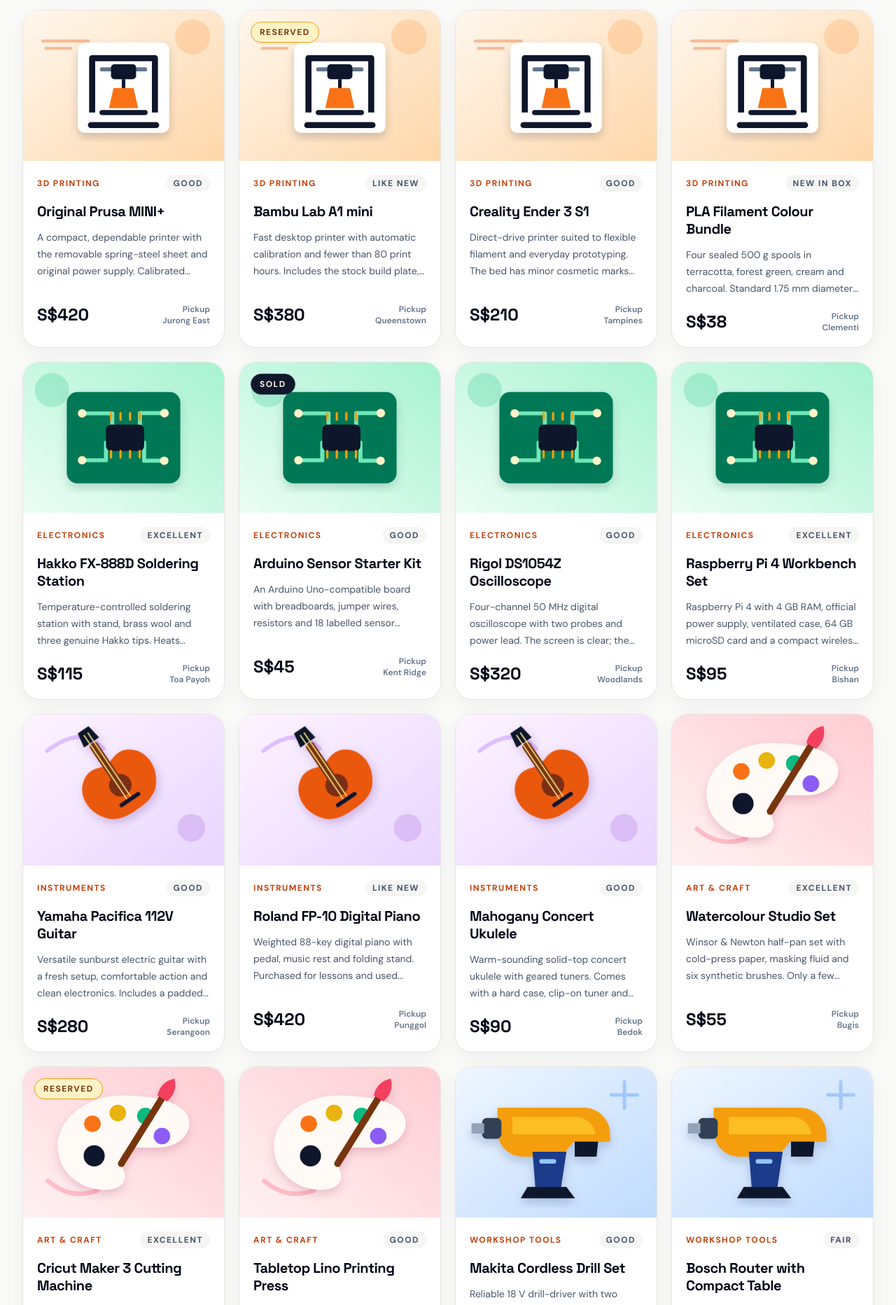
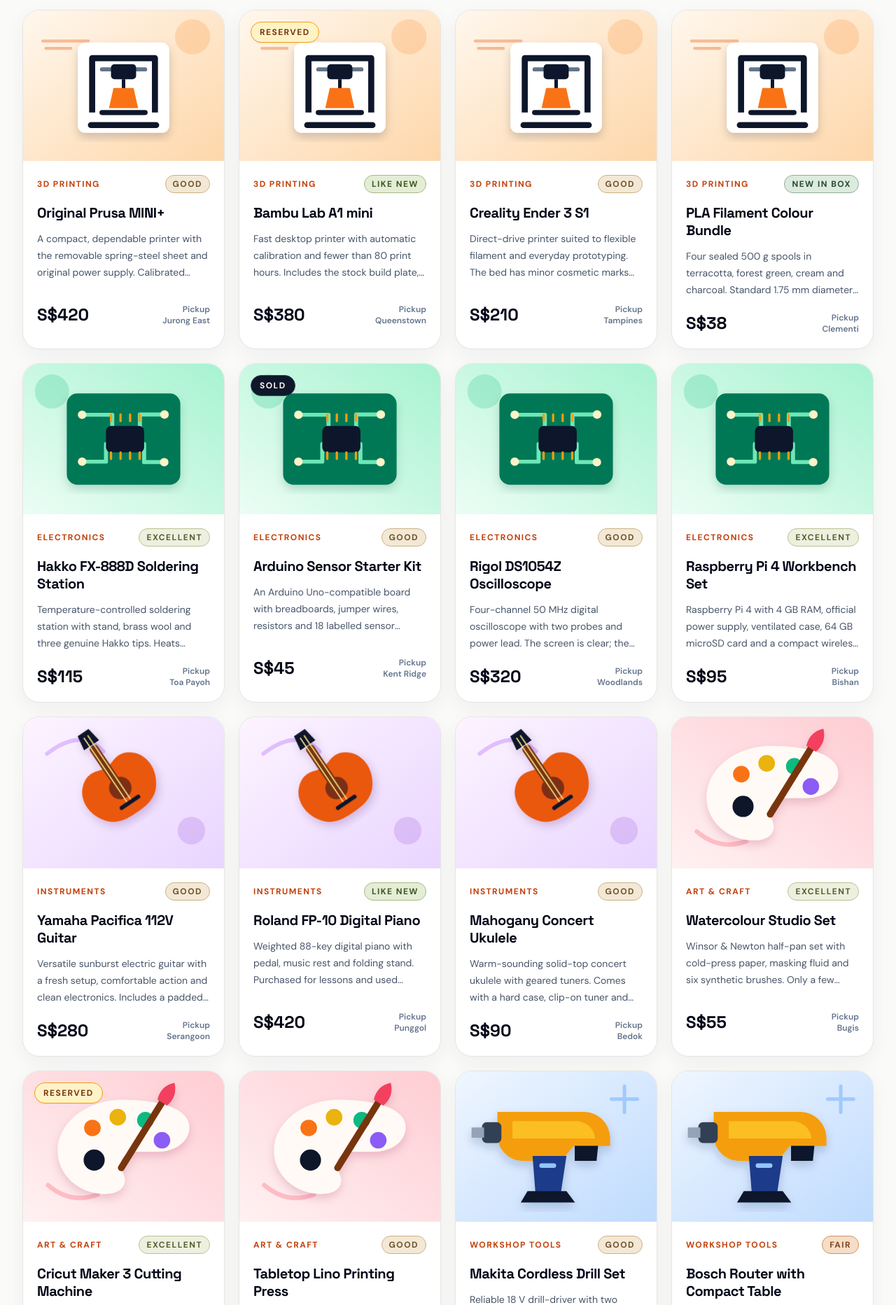
Before and after one commit to Kumikochan99/maker-swap, a FastAPI app: page / in a window 1280 px wide. Shown: the part 1407-3272 px from the top of the page at 70% size. Run offline with FastAPI, Linux system fonts and the light colour scheme; some libraries are stand-ins or nearby versions.

Commit message:
style: color-code listing conditions

```diff
--- a/app/static/search.js
+++ b/app/static/search.js
@@ -68,7 +68,9 @@
     statusBadge.dataset.status = listingStatus;
     statusBadge.classList.toggle("hidden", listingStatus === "Available");
     card.querySelector("[data-card-category]").textContent = listing.category;
-    card.querySelector("[data-card-condition]").textContent = listing.condition;
+    const conditionBadge = card.querySelector("[data-card-condition]");
+    conditionBadge.textContent = listing.condition;
+    conditionBadge.dataset.condition = listing.condition;
     card.querySelector("[data-card-title]").textContent = listing.title;
     card.querySelector("[data-card-description]").textContent = listing.description;
     card.querySelector("[data-card-price]").textContent = `S$${money.format(listing.price)}`;
--- a/app/static/styles.css
+++ b/app/static/styles.css
@@ -414,6 +414,41 @@ main section[id] {
   white-space: nowrap;
 }
 
+.listing-condition-badge {
+  border: 1px solid transparent;
+  white-space: nowrap;
+}
+
+.listing-condition-badge[data-condition="New in box"] {
+  border-color: #91ad98;
+  background: #dcebdd;
+  color: #254a32;
+}
+
+.listing-condition-badge[data-condition="Like new"] {
+  border-color: #a6b980;
+  background: #e4edd5;
+  color: #3e5724;
+}
+
+.listing-condition-badge[data-condition="Excellent"] {
+  border-color: #bdc091;
+  background: #edf0df;
+  color: #53602f;
+}
+
+.listing-condition-badge[data-condition="Good"] {
+  border-color: #ccb183;
+  background: #f3e8d5;
+  color: #6e522a;
+}
+
+.listing-condition-badge[data-condition="Fair"] {
+  border-color: #d0925a;
+  background: #f6ddc7;
+  color: #82451f;
+}
+
 .listing-status-badge {
   border: 1px solid transparent;
   font-size: 0.72rem;
--- a/app/templates/base.html
+++ b/app/templates/base.html
@@ -10,7 +10,7 @@
     <link rel="preconnect" href="https://fonts.gstatic.com" crossorigin>
     <link href="https://fonts.googleapis.com/css2?family=DM+Sans:wght@400;500;600;700&family=Space+Grotesk:wght@600;700&display=swap" rel="stylesheet">
     <script src="https://cdn.tailwindcss.com"></script>
-    <link rel="stylesheet" href="{{ url_for('static', path='/styles.css') }}?v=nav-search-states-1">
+    <link rel="stylesheet" href="{{ url_for('static', path='/styles.css') }}?v=condition-badges-1">
   </head>
   <body class="min-h-screen overflow-x-hidden bg-stone-50 text-slate-950 antialiased">
     <a class="skip-link" href="#main-content">Skip to content</a>
--- a/app/templates/index.html
+++ b/app/templates/index.html
@@ -190,7 +190,7 @@
               <div data-card-content class="flex min-h-64 flex-col p-5">
                 <div data-card-meta class="flex items-center justify-between gap-3 text-xs font-bold uppercase tracking-[0.12em]">
                   <span data-card-category class="text-orange-700">{{ listing.category }}</span>
-                  <span data-card-condition class="rounded-full bg-stone-100 px-2.5 py-1 text-slate-600">{{ listing.condition }}</span>
+                  <span data-card-condition data-condition="{{ listing.condition }}" class="listing-condition-badge rounded-full px-2.5 py-1">{{ listing.condition }}</span>
                 </div>
                 <h3 data-card-title class="mt-4 font-display text-xl font-bold leading-tight tracking-tight text-slate-950">{{ listing.title }}</h3>
                 <p data-card-description class="description-clamp mt-3 text-sm leading-6 text-slate-600">{{ listing.description }}</p>
@@ -221,7 +221,7 @@
           <div data-card-content class="flex min-h-64 flex-col p-5">
             <div data-card-meta class="flex items-center justify-between gap-3 text-xs font-bold uppercase tracking-[0.12em]">
               <span data-card-category class="text-orange-700"></span>
-              <span data-card-condition class="rounded-full bg-stone-100 px-2.5 py-1 text-slate-600"></span>
+              <span data-card-condition class="listing-condition-badge rounded-full px-2.5 py-1"></span>
             </div>
             <h3 data-card-title class="mt-4 font-display text-xl font-bold leading-tight tracking-tight text-slate-950"></h3>
             <p data-card-description class="description-clamp mt-3 text-sm leading-6 text-slate-600"></p>
@@ -240,5 +240,5 @@
 {% block scripts %}
 <script src="{{ url_for('static', path='/featured-carousel.js') }}?v=hero-carousel-2" defer></script>
 <script src="{{ url_for('static', path='/catalogue-view.js') }}?v=gallery-view-1" defer></script>
-<script src="{{ url_for('static', path='/search.js') }}?v=polish-status-1" defer></script>
+<script src="{{ url_for('static', path='/search.js') }}?v=condition-badges-1" defer></script>
 {% endblock %}
--- a/app/templates/listing_detail.html
+++ b/app/templates/listing_detail.html
@@ -54,7 +54,7 @@
         <div class="flex min-w-0 flex-col p-7 sm:p-10 lg:p-12 xl:p-14">
           <div class="flex flex-wrap items-center gap-3 text-xs font-bold uppercase tracking-[0.14em]">
             <span class="text-orange-700">{{ listing.category }}</span>
-            <span class="rounded-full bg-emerald-100 px-3 py-1.5 text-emerald-800">{{ listing.condition }}</span>
+            <span class="listing-condition-badge rounded-full px-3 py-1.5" data-condition="{{ listing.condition }}">{{ listing.condition }}</span>
             <span class="listing-status-badge rounded-full px-3 py-1.5" data-status="{{ listing.status }}">{{ listing.status }}</span>
           </div>
 
```
Also changed, not shown: decisions.md (+1 -0 lines), tests/test_browser_regressions.py (+141 -1 lines), tests/test_catalog.py (+33 -1 lines), tests/test_search.py (+4 -1 lines).
